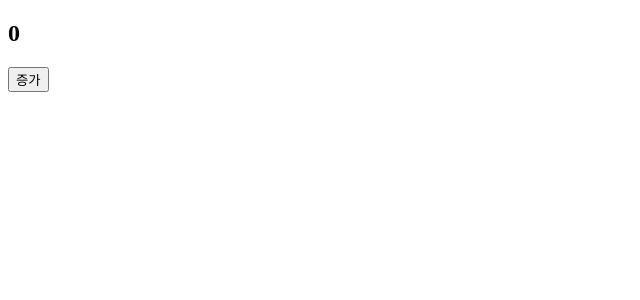
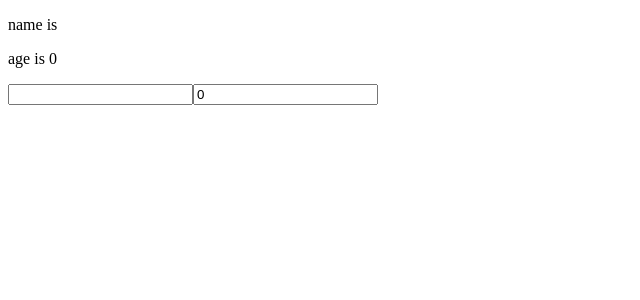
Before and after one commit to duyankim/react_learning, a React (Create React App) app: page / in a window 1280 px wide. Shown: the top 300 px of the page, without its empty margins (0-640 px from the left). Built offline with nearby package versions, Linux system fonts and the light colour scheme.

Commit message:
하나의 useState 훅으로 여러 상태값 관리하기

```diff
--- a/src/App.js
+++ b/src/App.js
@@ -1,7 +1,7 @@
-import MyComponent from "./MyComponent";
+import Profile from "./Profile";
 
 function App() {
-  return <MyComponent />;
+  return <Profile />;
 }
 
 export default App;
--- a/src/MyComponent.js
+++ b/src/MyComponent.js
@@ -1,15 +1,18 @@
 import React, { useState } from "react";
 
 function MyComponent() {
-  const [count, setCount] = useState(0);
+  const [count1, setCount1] = useState(0);
+  const [count2, setCount2] = useState(0);
   function onClick() {
-    setCount((prev) => prev + 1);
-    setCount((prev) => prev + 1);
+    setCount1(count1 + 1);
+    setCount2(count2 + 1);
   }
+  const result = count1 >= 2;
   console.log("render called");
   return (
     <div>
-      <h2>{count}</h2>
+      <h2>{count1}</h2>
+      <h2>{count2}</h2>
       <button onClick={onClick}>증가</button>
     </div>
   );
--- /dev/null
+++ b/src/Profile.js
@@ -0,0 +1,23 @@
+import React, { useState } from "react";
+
+function Profile() {
+  const [state, setState] = useState({ name: "", age: 0 });
+  return (
+    <div>
+      <p>{`name is ${state.name}`}</p>
+      <p>{`age is ${state.age}`}</p>
+      <input
+        type="text"
+        value={state.name}
+        onChange={(e) => setState({ ...state, name: e.target.value })}
+      />
+      <input
+        type="number"
+        value={state.age}
+        onChange={(e) => setState({ ...state, age: e.target.value })}
+      />
+    </div>
+  );
+}
+
+export default Profile;
```
